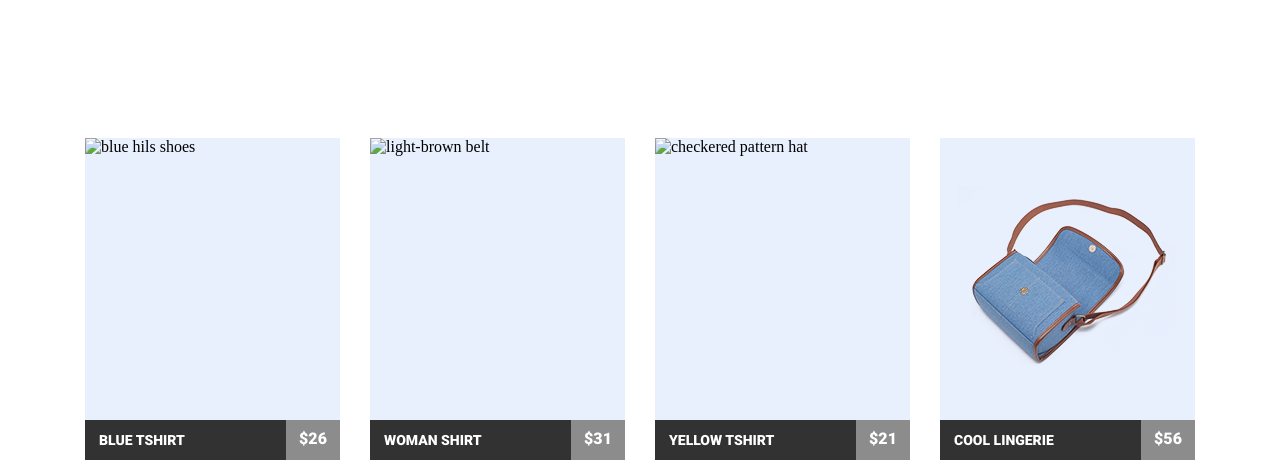
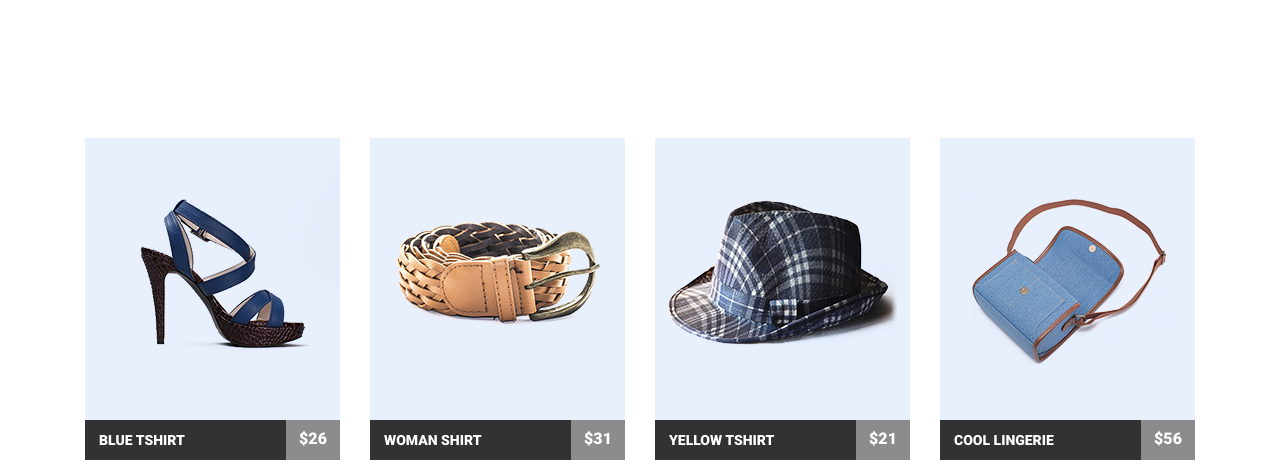
Before and after one commit to limel/goit-markup-hw-05, a plain HTML site: page index.html in a window 1280 px wide. Shown: the part 2040-2510 px from the top of the page. Drawn offline with nearby package versions, Linux system fonts and the light colour scheme; the site is published under a folder, as on GitHub Pages, so addresses that start at the root find nothing.

Commit message:
fixed some mistakes

```diff
--- a/index.html
+++ b/index.html
@@ -244,7 +244,7 @@
               </div>
 
               <img
-                src="/img/item1.png"
+                src="img/item1.png"
                 alt="blue hils shoes"
                 class="card-product__img"
                 width="255"
@@ -267,7 +267,7 @@
               </div>
 
               <img
-                src="/img/item2.png"
+                src="img/item2.png"
                 alt="light-brown belt"
                 class="card-product__img"
                 width="255"
@@ -287,7 +287,7 @@
               </div>
 
               <img
-                src="/img/item3.png"
+                src="img/item3.png"
                 alt="checkered pattern hat"
                 class="card-product__img"
                 width="255"
```
